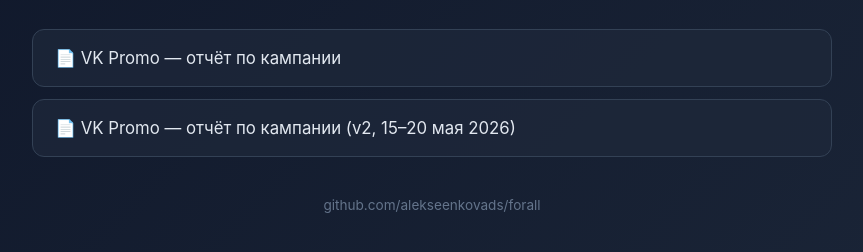
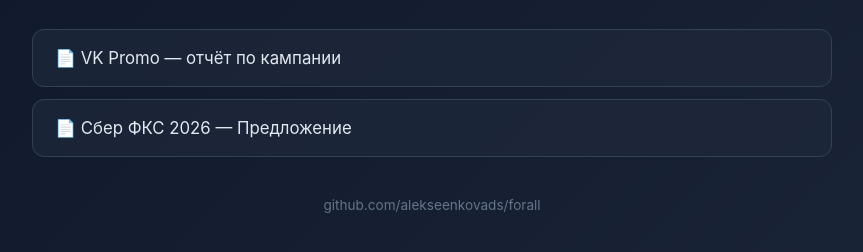
Before and after one commit to alekseenkovads/forall, a plain HTML site: page index.html in a window 1280 px wide. Shown: the part 120-372 px from the top of the page, without its empty margins (208-1071 px from the left). Drawn offline with Linux system fonts and the light colour scheme.

Commit message:
Update index: add Сбер_ФКС_2026_Предложение.html, remove vk_promo_report_v2

```diff
--- a/index.html
+++ b/index.html
@@ -42,7 +42,7 @@
                 text-decoration: none;
                 font-size: 1.05rem;
         }
-    ul.files a::before { content: '📄  '; }
+        ul.files a::before { content: '📄 '; }
         footer { margin-top: 40px; color: #64748b; font-size: 0.85rem; text-align: center; }
     </style>
 </head>
@@ -52,7 +52,7 @@
         <p class="lead">Каталог HTML-отчётов и материалов.</p>
         <ul class="files">
             <li><a href="vk_promo_report.html">VK Promo — отчёт по кампании</a></li>
-          <li><a href="vk_promo_report_v2.html.html">VK Promo — отчёт по кампании (v2, 15–20 мая 2026)</a></li>
+            <li><a href="Сбер_ФКС_2026_Предложение.html">Сбер ФКС 2026 — Предложение</a></li>
         </ul>
         <footer>github.com/alekseenkovads/forall</footer>
     </div>
```
Lines whose indentation alone changed are shown as unchanged.
